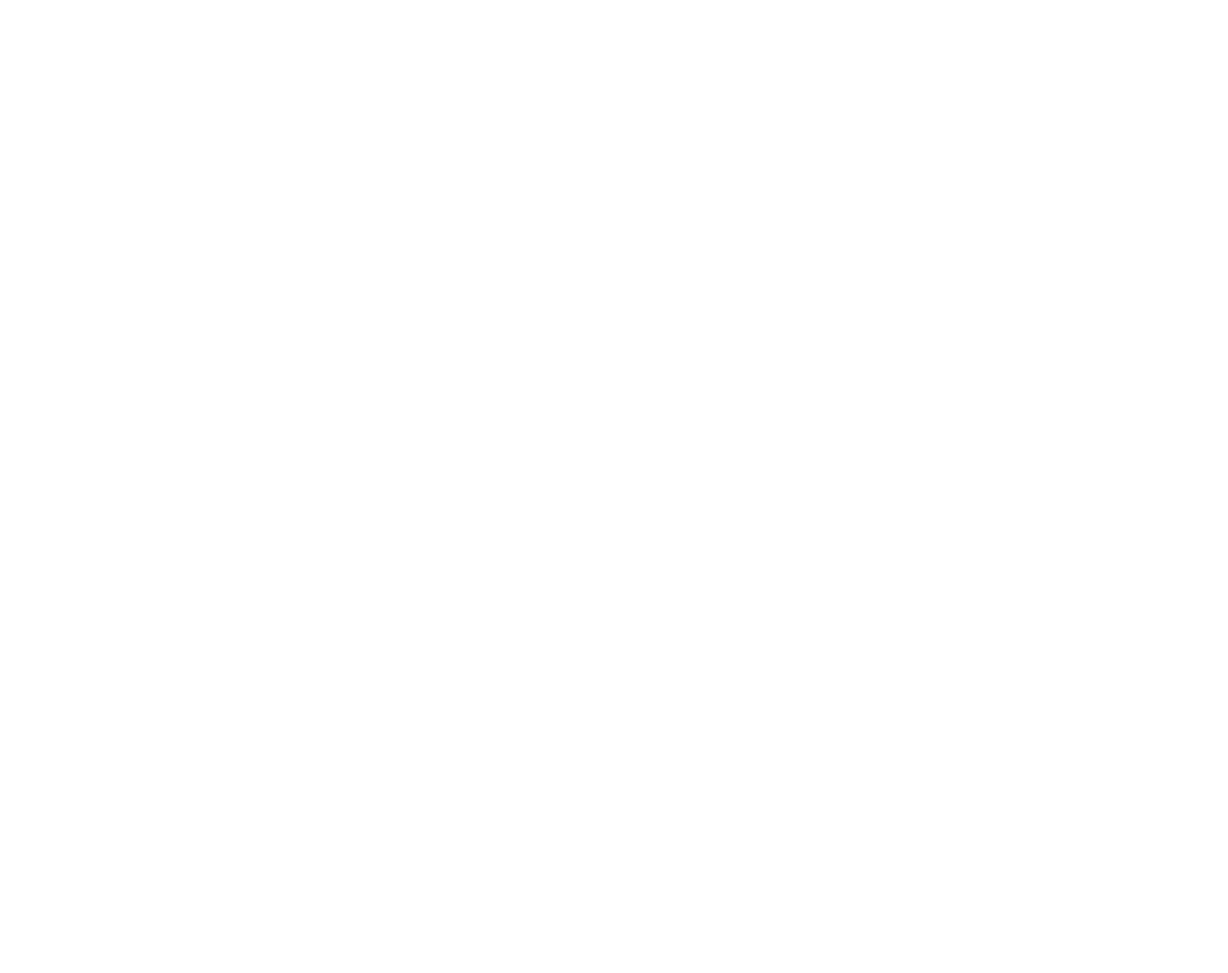
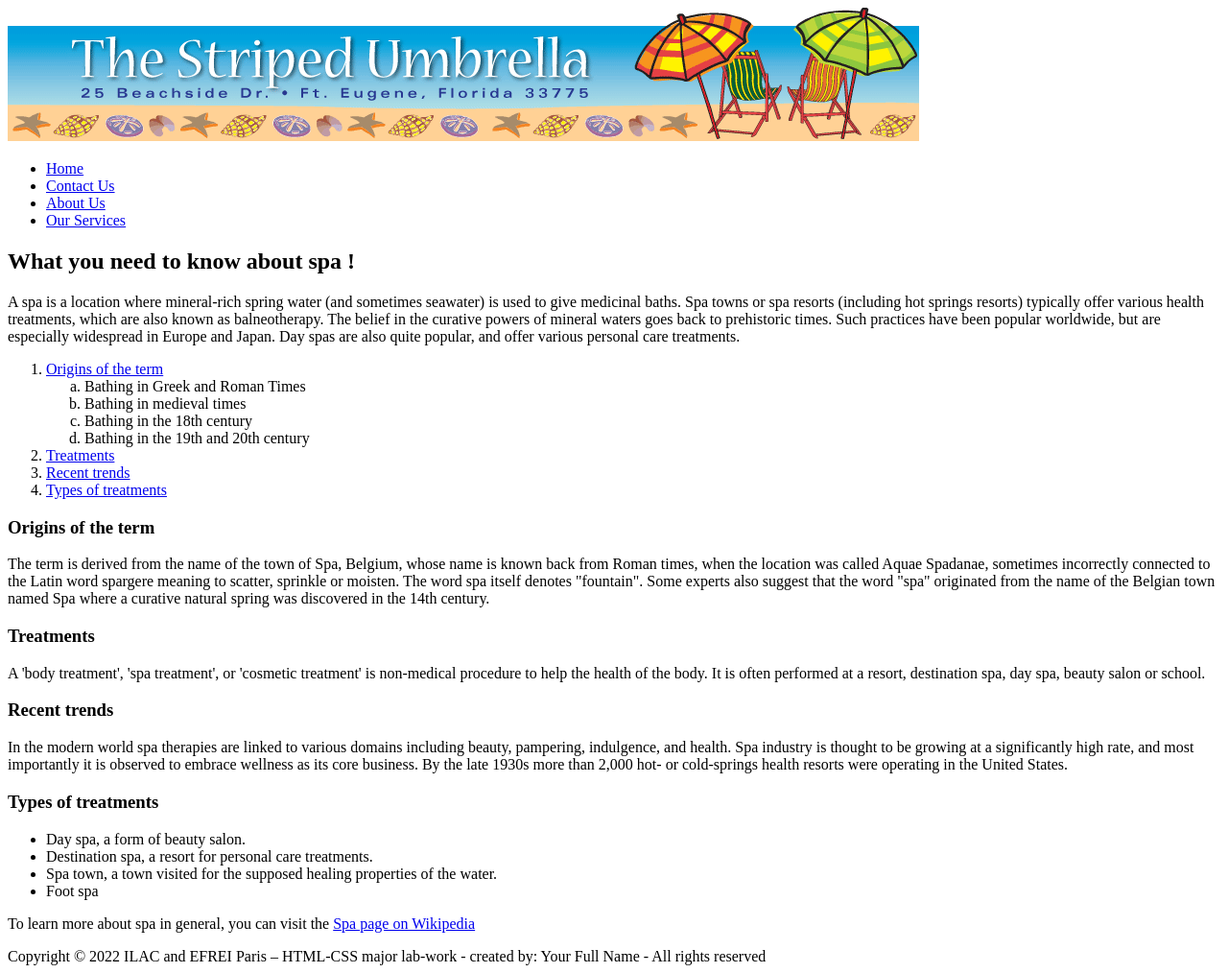
Before and after one commit to EfreiIlac/Web-TP1, a plain HTML site: page about.html in a window 1280 px wide. Shown: the whole page at 96% size. Before the commit the page ends 800 px from the top, so only its background shows below. Drawn offline with Linux system fonts and the light colour scheme.

Commit message:
About page

```diff
--- a/about.html
+++ b/about.html
@@ -1,12 +1,90 @@
 <!DOCTYPE html>
 <html lang="en">
-<head>
-    <meta charset="UTF-8">
-    <meta http-equiv="X-UA-Compatible" content="IE=edge">
-    <meta name="viewport" content="width=device-width, initial-scale=1.0">
+  <head>
+    <meta charset="UTF-8" />
+    <meta http-equiv="X-UA-Compatible" content="IE=edge" />
+    <meta name="viewport" content="width=device-width, initial-scale=1.0" />
     <title>About Us</title>
-</head>
-<body>
-
-</body>
+  </head>
+  <body>
+    <header>
+      <img src="./assets/images/su_banner.gif" alt="Banner" />
+      <title>Home</title>
+      <nav>
+        <ul>
+          <li><a href="./index.html">Home</a></li>
+          <li><a href="./contact.html">Contact Us</a></li>
+          <li><a href="./about.html">About Us</a></li>
+          <li><a href="./services.html">Our Services</a></li>
+        </ul>
+      </nav>
+    </header>
+    <h2>What you need to know about spa !</h2>
+    <p>
+      A spa is a location where mineral-rich spring water (and sometimes
+      seawater) is used to give medicinal baths. Spa towns or spa resorts
+      (including hot springs resorts) typically offer various health treatments,
+      which are also known as balneotherapy. The belief in the curative powers
+      of mineral waters goes back to prehistoric times. Such practices have been
+      popular worldwide, but are especially widespread in Europe and Japan. Day
+      spas are also quite popular, and offer various personal care treatments.
+    </p>
+    <ol>
+      <li>
+        <a href="#origins">Origins of the term</a>
+        <ol type="a">
+          <li>Bathing in Greek and Roman Times</li>
+          <li>Bathing in medieval times</li>
+          <li>Bathing in the 18th century</li>
+          <li>Bathing in the 19th and 20th century</li>
+        </ol>
+      </li>
+      <li><a href="#treatments">Treatments</a></li>
+      <li><a href="#recents">Recent trends</a></li>
+      <li><a href="#types">Types of treatments</a></li>
+    </ol>
+    <h3 id="origins">Origins of the term</h3>
+    <p>
+      The term is derived from the name of the town of Spa, Belgium, whose name
+      is known back from Roman times, when the location was called Aquae
+      Spadanae, sometimes incorrectly connected to the Latin word spargere
+      meaning to scatter, sprinkle or moisten. The word spa itself denotes
+      "fountain". Some experts also suggest that the word "spa" originated from
+      the name of the Belgian town named Spa where a curative natural spring was
+      discovered in the 14th century.
+    </p>
+    <h3 id="treatments">Treatments</h3>
+    <p>
+      A 'body treatment', 'spa treatment', or 'cosmetic treatment' is
+      non-medical procedure to help the health of the body. It is often
+      performed at a resort, destination spa, day spa, beauty salon or school.
+    </p>
+    <h3 id="recents">Recent trends</h3>
+    <p>
+      In the modern world spa therapies are linked to various domains including
+      beauty, pampering, indulgence, and health. Spa industry is thought to be
+      growing at a significantly high rate, and most importantly it is observed
+      to embrace wellness as its core business. By the late 1930s more than
+      2,000 hot- or cold-springs health resorts were operating in the United
+      States.
+    </p>
+    <h3 id="types">Types of treatments</h3>
+    <ul>
+      <li>Day spa, a form of beauty salon.</li>
+      <li>Destination spa, a resort for personal care treatments.</li>
+      <li>
+        Spa town, a town visited for the supposed healing properties of the
+        water.
+      </li>
+      <li>Foot spa</li>
+    </ul>
+    <p>
+      To learn more about spa in general, you can visit the
+      <a target="_blank" href="https://en.wikipedia.org/wiki/Spa">Spa page on Wikipedia</a>
+    </p>
+    <footer>
+      Copyright © 2022 ILAC and EFREI Paris – HTML-CSS major lab-work - created
+      by: Your Full Name - All rights reserved
+    </footer>
+  </body>
 </html>
```
Also changed, not shown: index.html (+2 -2 lines).
